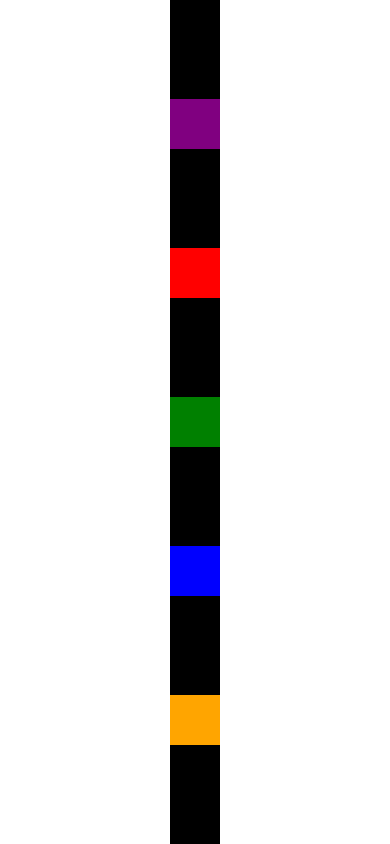
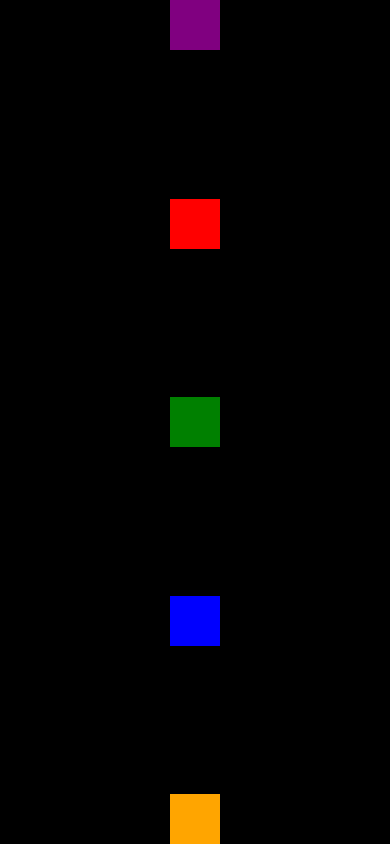
Before and after one commit to immerfallen/CursoReactNative, a React Native app: screen / in a window 390 px wide. Built offline with nearby package versions, Linux system fonts and the light colour scheme.

Commit message:
Alinhando itens no cross axis

```diff
--- a/src/App.js
+++ b/src/App.js
@@ -1,7 +1,7 @@
 import React from 'react'
 import {StyleSheet, SafeAreaView} from 'react-native'
-import FlexboxV1 from './components/layout/FlexboxV1'
-import Quadrado from './components/layout/FlexboxV1'
+import FlexboxV2 from './components/layout/FlexboxV2'
+
 
 // import UsuarioLogado from './components/UsuarioLogado'
 // import Primeiro from './components/Primeiro'
@@ -41,7 +41,7 @@ export default () => (
         {/* <ListaProdutos/> */}
         {/* <ListaProdutosV2/> */}
         {/* <DigiteSeuNome/> */}
-        <FlexboxV1/>
+        <FlexboxV2/>
 
 
 
--- /dev/null
+++ b/src/components/layout/FlexboxV2.js
@@ -0,0 +1,24 @@
+import React from 'react'
+import {View, StyleSheet} from 'react-native'
+import Quadrado from './Quadrado'
+export default props => {
+    return (
+         <View style={style.FlexV2}>
+            <Quadrado color='purple'/>
+            <Quadrado color='red'/>
+            <Quadrado color='green'/>
+            <Quadrado color='blue'/>
+            <Quadrado color='orange'/>
+         </View>
+    )
+}
+
+const style = StyleSheet.create({
+    FlexV2: {
+        flex: 1,
+        width: "100%",
+        alignItems:'center',
+        justifyContent: 'space-between',
+        backgroundColor:'black',
+    }
+})
--- a/src/components/layout/Quadrado.js
+++ b/src/components/layout/Quadrado.js
@@ -13,7 +13,3 @@ export default props => {
          </View>
     )
 }
-
-const style = StyleSheet.create({
-
-})
```
